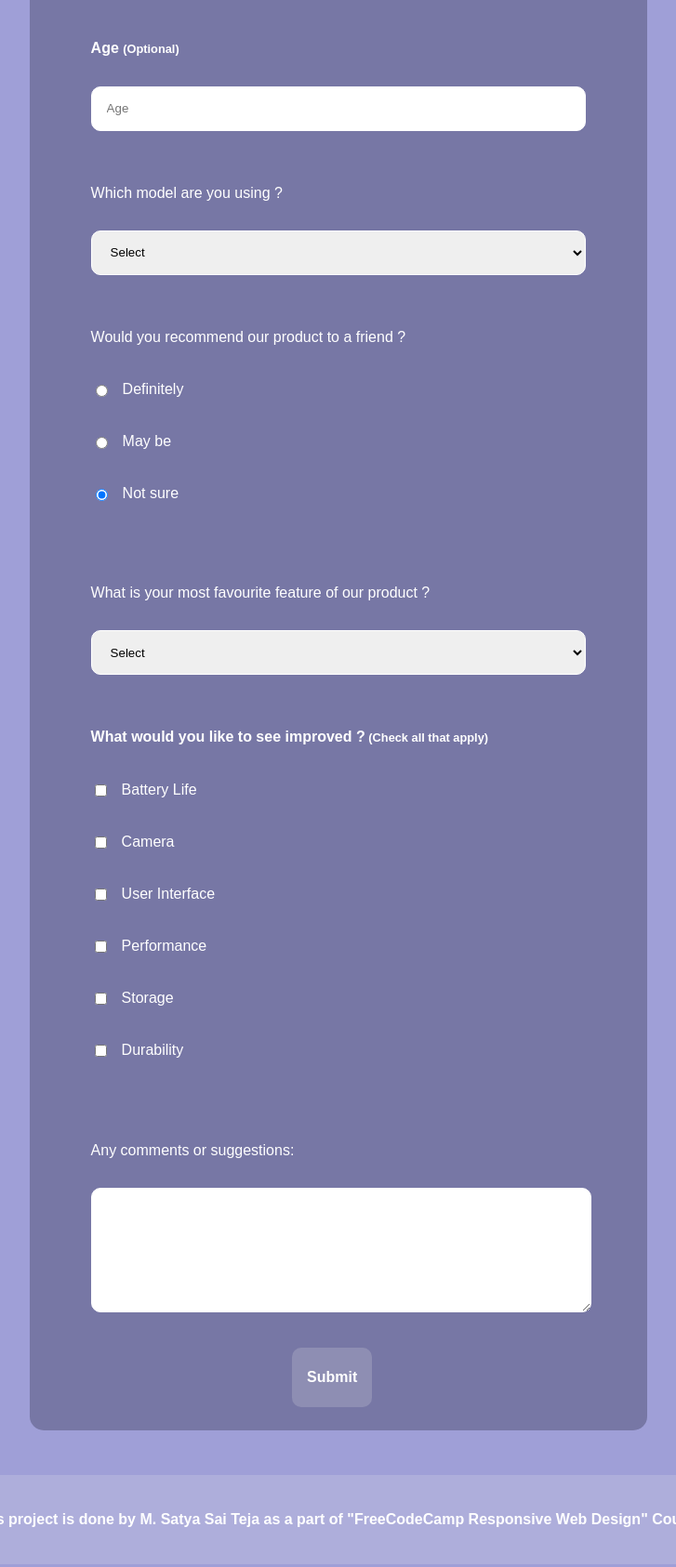
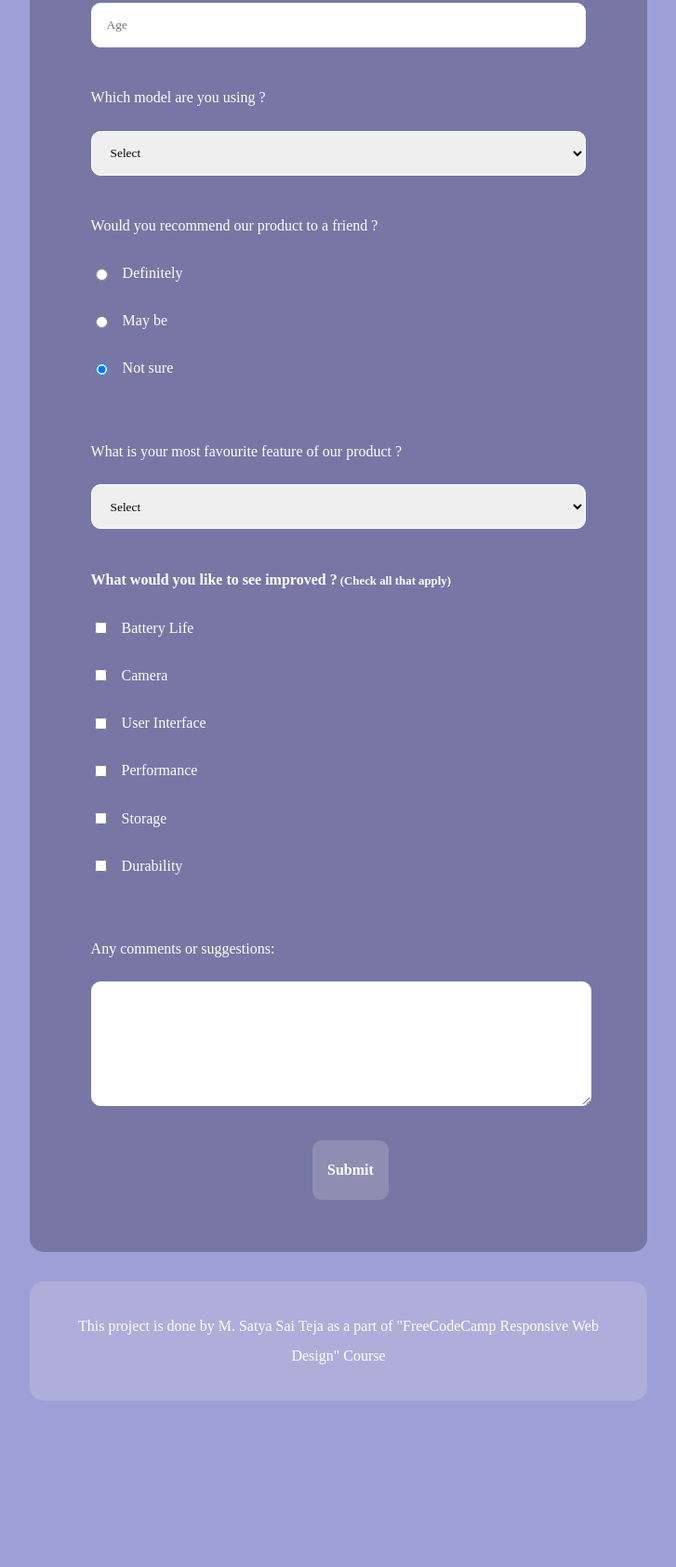
Before and after one commit to imsatyasaiteja/product_survey_form, a plain HTML site: page index.html in a window 1280 px wide. Shown: the part 669-2355 px from the top of the page at 93% size, without its empty margins (276-1003 px from the left). After the commit the page ends 2224 px from the top, so only its background shows below. Drawn offline with Linux system fonts and the light colour scheme; a web font is replaced by a local one.

Commit message:
Second commit of survey form

```diff
--- a/index.html
+++ b/index.html
@@ -3,7 +3,8 @@
 
 <head>
     <meta charset="UTF-8" />
-    <title>Project 1</title>
+    <link href='https://fonts.googleapis.com/css?family=Orienta' rel='stylesheet'>
+    <title>Survey form</title>
     <link rel="stylesheet" href="styles.css">
 </head>
 
@@ -87,20 +88,15 @@
 
             <div class="form-box">
                 <label>Any comments or suggestions:</label>
-                <textarea>
-
-         </textarea>
-
+                <textarea></textarea>
             </div>
 
-            <div class="form-box">
-               <div  id="submit"><button type="submit">Submit</button></div>
-            </div>
+            <div id="submit"><button type="submit">Submit</button></div>
 
         </form>
 
         <section class="credits">
-            <p>This project is done by M. Satya Sai Teja as a part of "FreeCodeCamp Responsive Web Design" Course</p>
+            This project is done by M. Satya Sai Teja as a part of "FreeCodeCamp Responsive Web Design" Course
         </section>
     </main>
 </body>
--- a/styles.css
+++ b/styles.css
@@ -1,6 +1,7 @@
 *
 {
     line-height: 2rem;
+    font-family: 'Orienta';
 }
 
 :root
@@ -10,54 +11,53 @@
 
 body {
     background-color: rgba(136, 136, 206, 0.80);
-    font-family: sans-serif;
     color: #ffffff;
 }
 
 h1 {
-    font-size: 1.45rem;
+    font-size: 1.6rem;
     caret-color: transparent;
 }
 
 header {
-    margin: 1.5rem;
-    padding: 1rem 2rem;
+    margin: 1.5rem auto;
+    padding: 1rem auto;
     cursor: pointer;
 }
 
-#header-box
+#header-box, .credits
 {
     max-width: 600px;
     min-width: 90px;
-    width: fit-content;
+    width: 95%;
     margin-left: auto;
     margin-right: auto;
     height: auto;
     text-align: center;
     background-color: var(--sheet-color);
-    padding: 1rem 7rem 2rem 7rem;
+    padding: 1rem 2rem 2rem 2rem;
     border-radius: 15px;
 }
 
-form{
+#survey-form
+{
     max-width: 600px;
     min-width: 200px;
-    width: 70%;
+    width: 95%;
     margin-left: auto;
     margin-right: auto;
-    margin-bottom: 3rem;
-    align-items: center;
+    margin-bottom: 2rem;
     background-color: rgba(27, 27, 50, 0.3);
     padding: 2rem;
     border-radius: 15px;
     font-size: 1rem;
+    caret-color: transparent;
 }
 
 
 .form-box {
-    margin: 1.5rem 2rem;
+    margin: 1rem 2rem;
     padding: 0.1rem 0.1rem;
-    box-sizing: border-box;
 }
 
 .input-box {
@@ -80,8 +80,7 @@ label {
     display: flex;
     align-items: center;
     vertical-align: middle;
-    margin: 1.5rem auto;
-    caret-color: transparent;
+    margin: 1.2rem auto;
 }
 
 textarea {
@@ -107,12 +106,10 @@ p {
 
 #submit
 {
-    max-width: 100px;
-    min-width: 70px;
-    width: 100%;
-    height: 2rem;
+    width: 3.5rem;
+    height: auto;
     align-items: center;
-    margin: auto;
+    margin: 1.5rem auto;
 }
 
 button
@@ -129,20 +126,9 @@ button
     cursor: pointer;
 }
 
-.credits
-{
-    width: fit-content;
-    margin-left: auto;
-    margin-right: auto;
+.credits {
     margin-bottom: 3rem;
-    align-items: center;
-    text-align: center;
-    background-color: var(--sheet-color);
     padding: 2rem;
-    border-radius: 15px;
-    font-size: 1rem;
-    font-weight: 600;
-    color: white;
 }
 
 #logo-box
@@ -156,7 +142,7 @@ button
 
 .logo
 {
-    margin: 1.5rem 0.5rem 0.5rem 0.5rem;
+    margin: 1rem 0.5rem 0.5rem 0.5rem;
     width: 3.5rem;
     height: auto;
     padding: 1.2rem;
@@ -165,20 +151,41 @@ button
     cursor: pointer;
 }
 
-@media (max-width: 630px)
+
+@media (max-width: 730px)
 {
     h1
     {
-        font-size: 1.2rem;
+        font-size: 1.3rem;
     }
 
-    p
+    p, .form-box, .input-box
     {
         font-size: 0.8rem;
+    }
+
+    .tag
+    {
+        font-size: 0.7rem;
+    }
+
+    .logo
+    {
+        width: 2.8rem;
+    }
+
+    .label
+    {
+        margin: 1rem auto;
     }
 
     #header-box
     {
         padding: 1rem 2rem 2rem 2rem;
     }
+
+    #survey-form, #header-box, .credits
+    {
+        width: 75%;
+    }
 }
```
